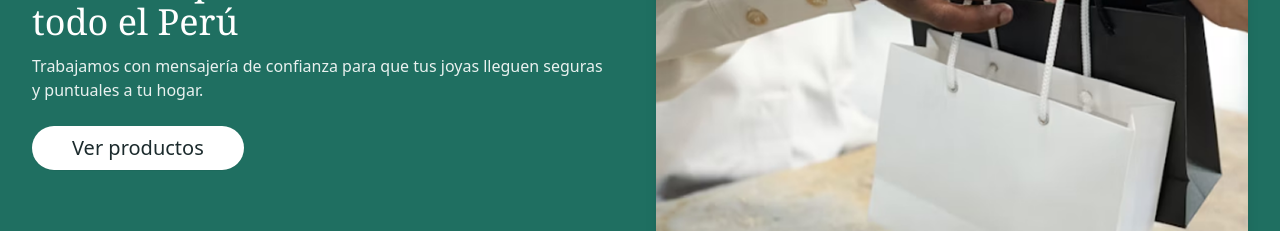
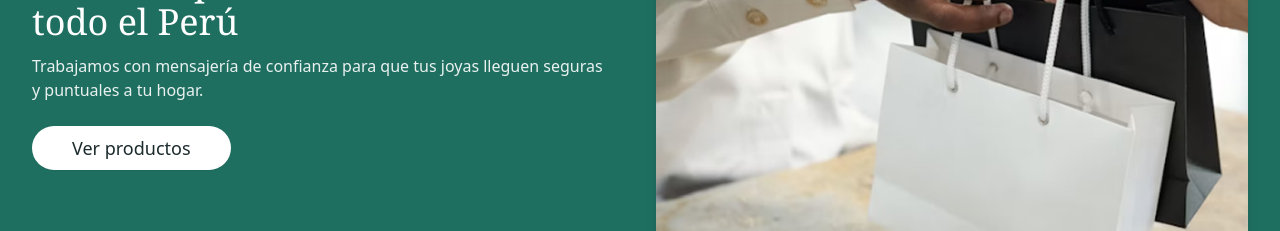
Before and after one commit to Ameteratzu/proyect-marketjoyas, a React (Vite) app: page /nosotros in a window 1280 px wide. Shown: the part 1360-1591 px from the top of the page. Built offline with nearby package versions, Linux system fonts and the light colour scheme.

Commit message:
ADD: se cambio el tamaño de los botones

```diff
--- a/src/pages/About/components/BandCta.tsx
+++ b/src/pages/About/components/BandCta.tsx
@@ -16,7 +16,7 @@ export default function BandCta({ image = "/src/assets/about/EntregandoProductos
             {t("band.title")}
           </h3>
           <p className="mt-3 text-white/90 max-w-xl">{t("band.desc")}</p>
-          <a href="/productos" className="btn btn-light mt-6 inline-block text-xl">
+          <a href="/productos" className="btn btn-light mt-6 inline-block text-lg">
             {t("band.cta")}
           </a>
         </div>
```
